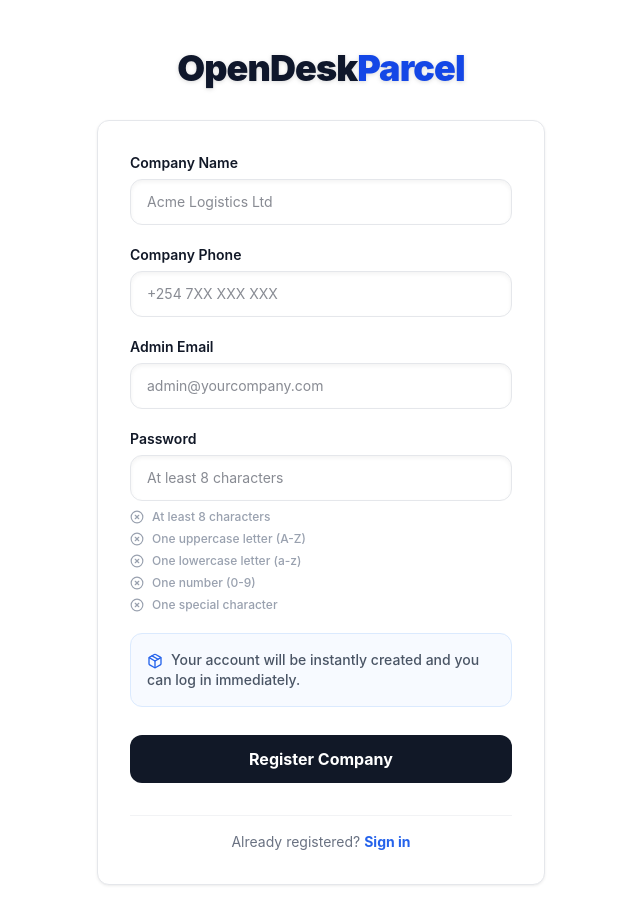
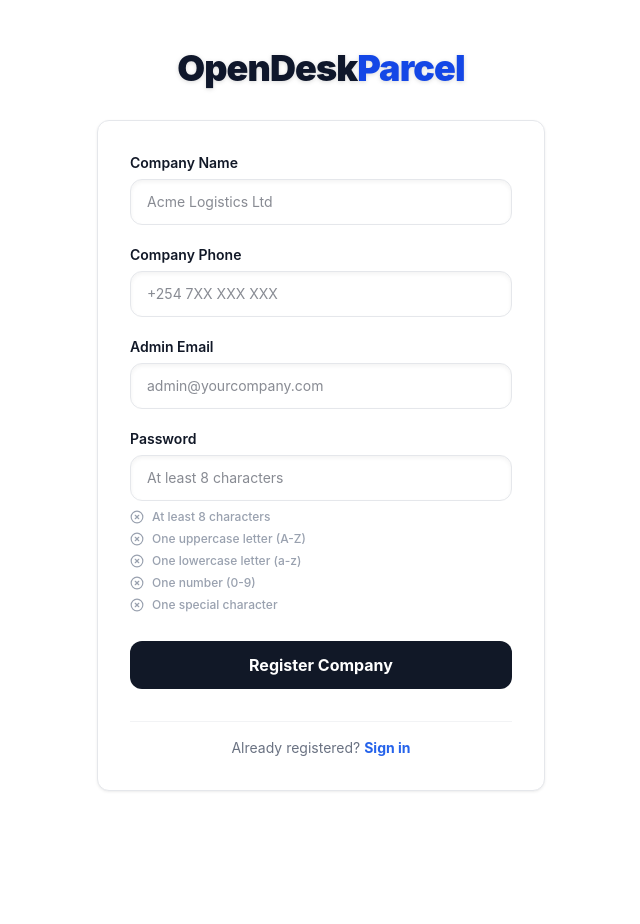
Before and after one commit to Benjakusa/openparcel, a React (Vite) app in the folder frontend/: page /register in a window 1280 px wide. Shown: the top 924 px of the page, without its empty margins (319-959 px from the left). After the commit the page ends 855 px from the top, so only its background shows below. Built offline with nearby package versions, Linux system fonts and the light colour scheme.

Commit message:
Remove info box text from registration page

```diff
--- a/frontend/src/pages/RegisterPage.jsx
+++ b/frontend/src/pages/RegisterPage.jsx
@@ -2,7 +2,7 @@ import { useState } from 'react';
 import { Link } from 'react-router-dom';
 import api from '../api/client';
 import toast from 'react-hot-toast';
-import { Package, Building2, CheckCircle } from 'lucide-react';
+import { CheckCircle } from 'lucide-react';
 import PasswordStrength from '../components/PasswordStrength';
 
 export default function RegisterPage() {
@@ -99,10 +99,6 @@ export default function RegisterPage() {
                             />
                             <PasswordStrength password={form.adminPassword} />
                         </div>
-                        <div className="bg-blue-50/50 border border-blue-100 rounded-xl p-4 text-sm text-gray-600 font-medium">
-                            <Package size={16} className="inline mr-2 text-accent" />
-                            Your account will be instantly created and you can log in immediately.
-                        </div>
                         <button
                             type="submit"
                             disabled={loading}
```
